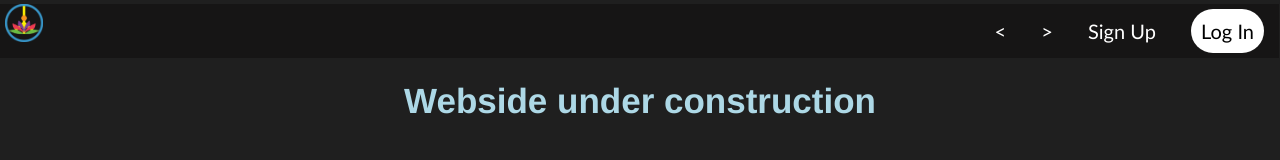
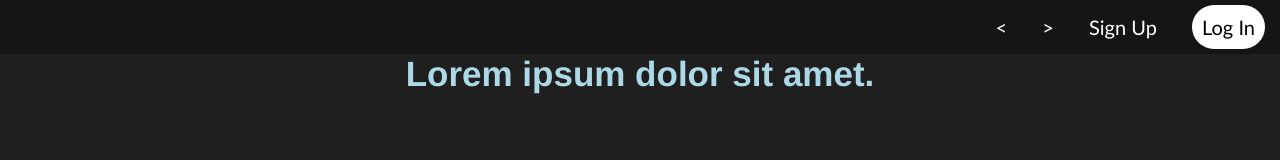
Before and after one commit to IzLeandro/IzLeandro.github.io, a plain HTML site: page index.html in a window 1280 px wide. Drawn offline with Linux system fonts and the light colour scheme.

Commit message:
borderbox

```diff
--- a/index.html
+++ b/index.html
@@ -17,10 +17,9 @@
                 <li class="main-nav__item--login"><a href="">Log In</a></li>
             </ul>
         </nav>
-        <div><a href="https://izleandro.github.io/"><img src="./sources/Logo (1).png" alt="Page logo" class="logo"></a></div>
     </header>
     <main>
-        <h1 class="title">Webside under construction</h1>
+        <h1 class="title">Lorem ipsum dolor sit amet.</h1>
     </main>
 </body>
 </html>
--- a/style/style.css
+++ b/style/style.css
@@ -1,11 +1,14 @@
+*{
+    box-sizing: border-box;
+    padding: 0;
+    margin: 0;
+}
+
 .main-page{
     background-color: #1f1f1f;
 }
 
 .main-nav__item{
-    margin-left: -1%;
-    margin-top: -1.3%;
-    margin-right: -7px;
     background-color: #161515;
     color: white;
     font-size: 20px;
@@ -13,28 +16,6 @@
     text-align: right;
 }
 
-.logo{
-    margin-top: 0.7%;
-    text-align: left;
-    transition: transform .2s;
-    display: inline-block;
-    padding: 0px;
-    max-width: 3%;
-    position:absolute;
-    width:100px;
-    top:-5px;
-    left:5px;
-
-}
-
-.logo a{
-    color: White;
-    text-decoration: none;
-}
-
-.logo:hover{
-    transform: scale(1.3);
-}
 
 .main-nav__item--signup{
     transition: transform .2s;
```
